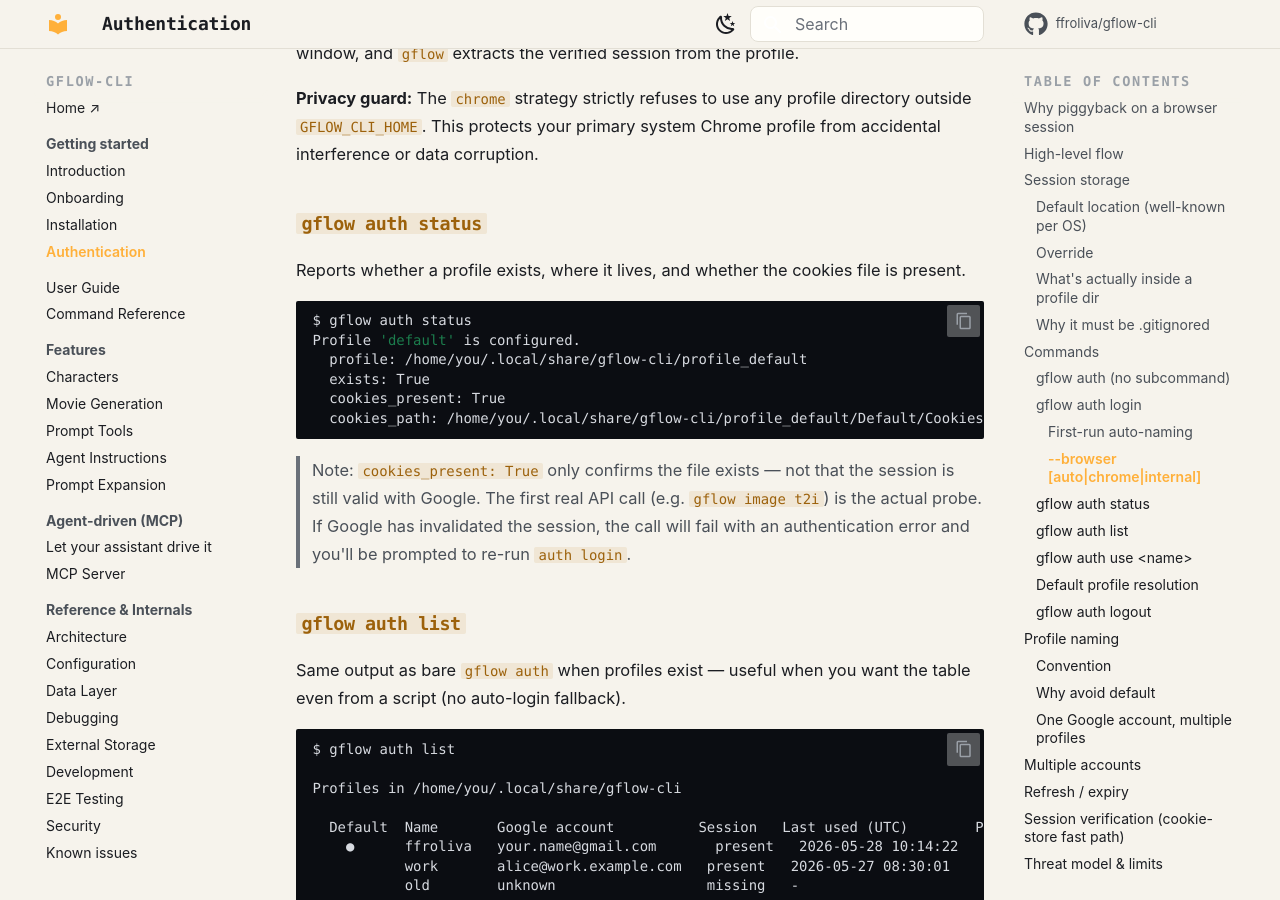
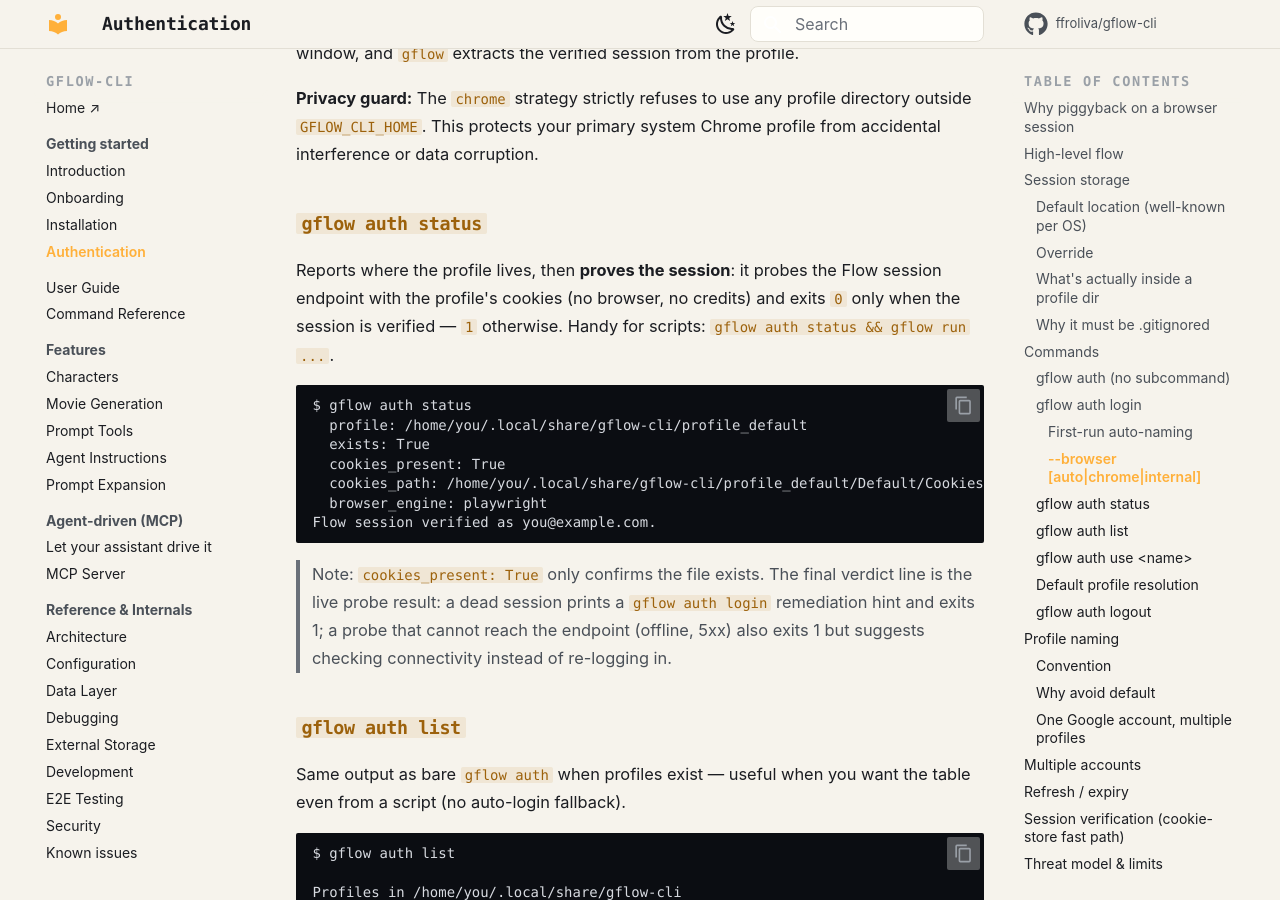
Before and after one commit to ffroliva/gflow-cli, an MkDocs documentation site: the page built from website/docs/AUTHENTICATION.md, in a window 1280 px wide and 900 px high, scrolled down 5876 px. Built offline with MkDocs 1.6.1 and Material for MkDocs 9.7.7, drawn with Linux system fonts in a browser that asks for light colours; comment, search, counter and statistics services are not loaded.

Commit message:
docs(website): regenerate docs mirror for auth status contract change
Refs #471

````diff
--- a/website/docs/AUTHENTICATION.md
+++ b/website/docs/AUTHENTICATION.md
@@ -197,18 +197,19 @@ accidental interference or data corruption.
 
 ### `gflow auth status`
 
-Reports whether a profile exists, where it lives, and whether the cookies file is present.
+Reports where the profile lives, then **proves the session**: it probes the Flow session endpoint with the profile's cookies (no browser, no credits) and exits `0` only when the session is verified — `1` otherwise. Handy for scripts: `gflow auth status && gflow run ...`.
 
 ```bash
 $ gflow auth status
-Profile 'default' is configured.
   profile: /home/you/.local/share/gflow-cli/profile_default
   exists: True
   cookies_present: True
   cookies_path: /home/you/.local/share/gflow-cli/profile_default/Default/Cookies
+  browser_engine: playwright
+Flow session verified as you@example.com.
 ```
 
-> Note: `cookies_present: True` only confirms the file exists — not that the session is still valid with Google. The first real API call (e.g. `gflow image t2i`) is the actual probe. If Google has invalidated the session, the call will fail with an authentication error and you'll be prompted to re-run `auth login`.
+> Note: `cookies_present: True` only confirms the file exists. The final verdict line is the live probe result: a dead session prints a `gflow auth login` remediation hint and exits 1; a probe that cannot reach the endpoint (offline, 5xx) also exits 1 but suggests checking connectivity instead of re-logging in.
 
 ### `gflow auth list`
 
````
Also changed, not shown: website/docs/USER_GUIDE.md (+3 -2 lines).
